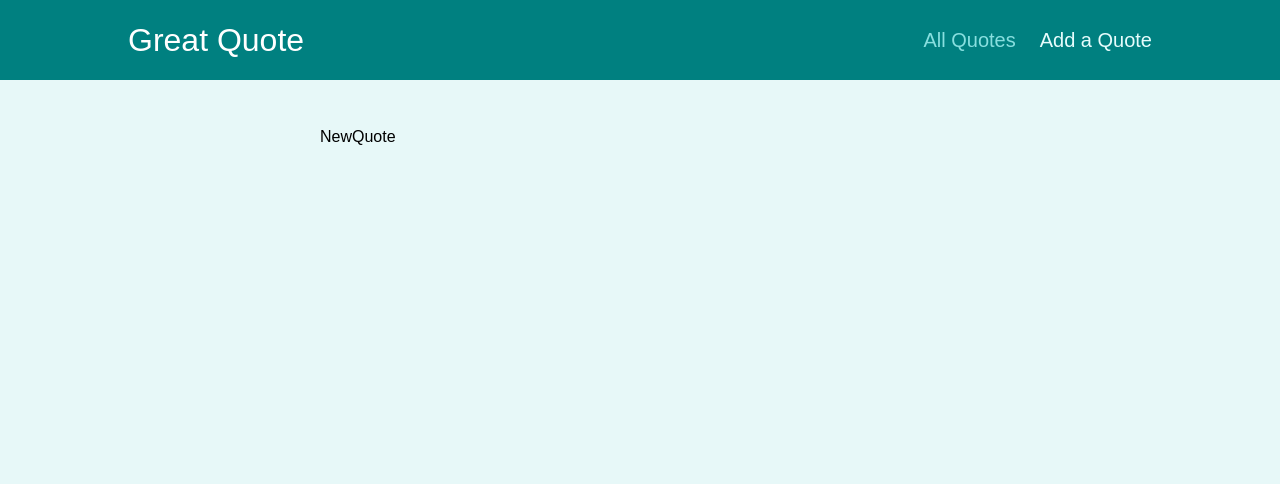
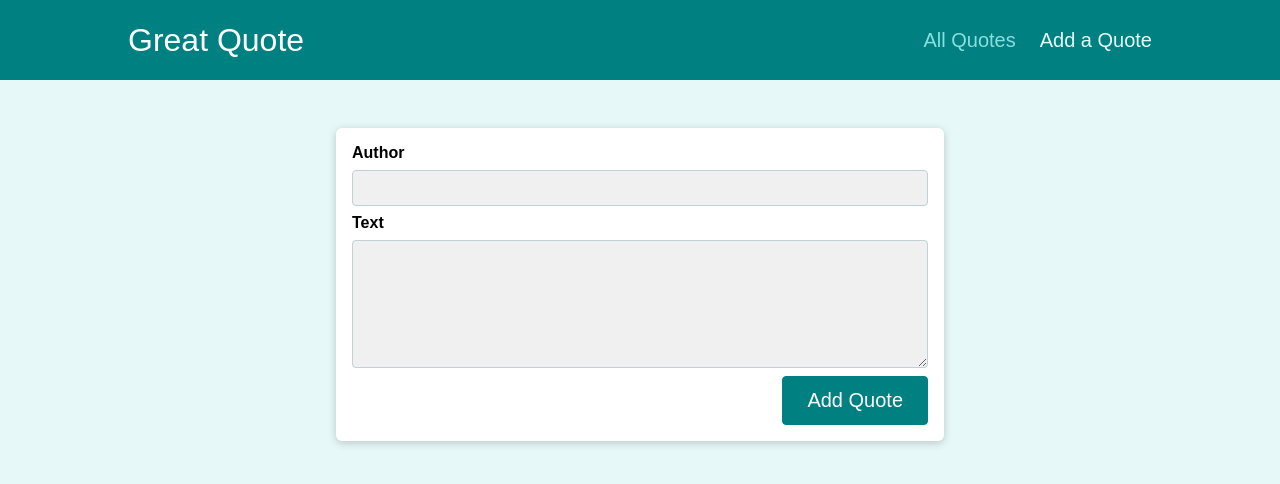
Before and after one commit to mayrars/react-router-dom, a React (Create React App) app: page /new-quote in a window 1280 px wide. Shown: the top 484 px of the page. Built offline with nearby package versions, Linux system fonts and the light colour scheme.

Commit message:
agregando el formulario

```diff
--- a/src/pages/NewQuote.js
+++ b/src/pages/NewQuote.js
@@ -1,7 +1,9 @@
+import QuoteForm from "../components/quotes/QuoteForm";
 const NewQuote = () => {
-  return (
-    <div>NewQuote</div>
-  )
-}
+  const addQuoteHandler = quoteData =>{
+    console.log(quoteData)
+  }
+  return <QuoteForm onAddQuote={addQuoteHandler}/>
+};
 
-export default NewQuote
+export default NewQuote;
```
